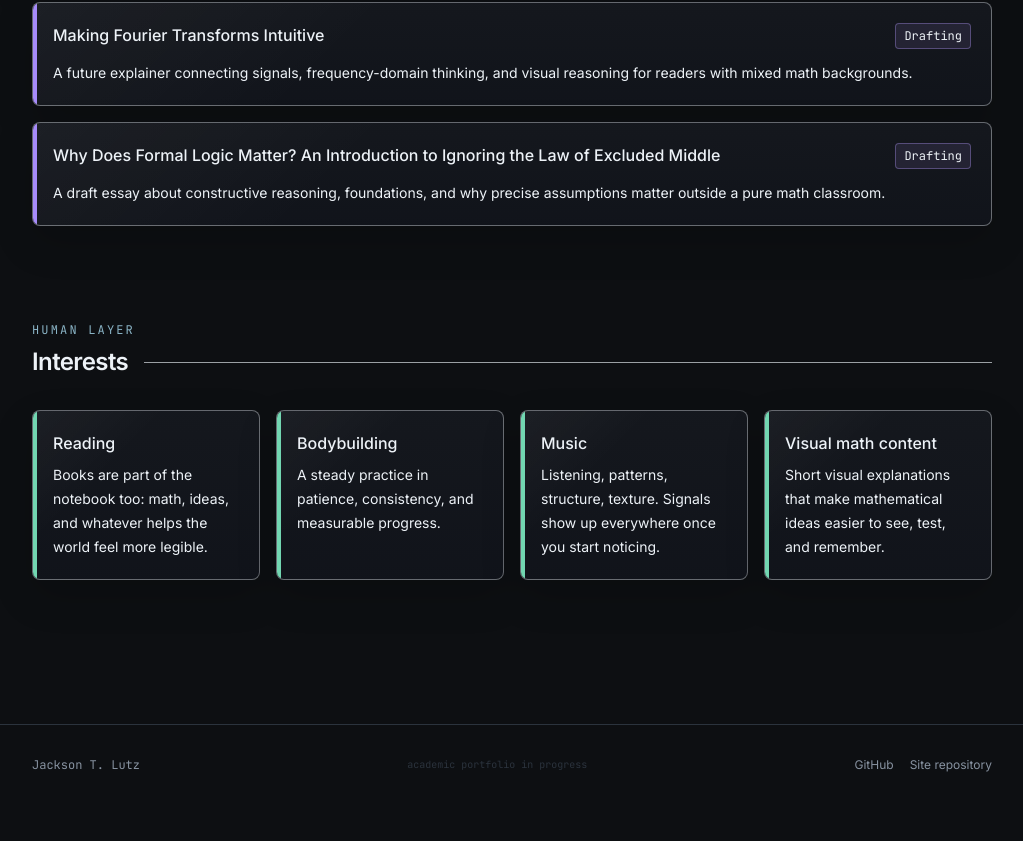
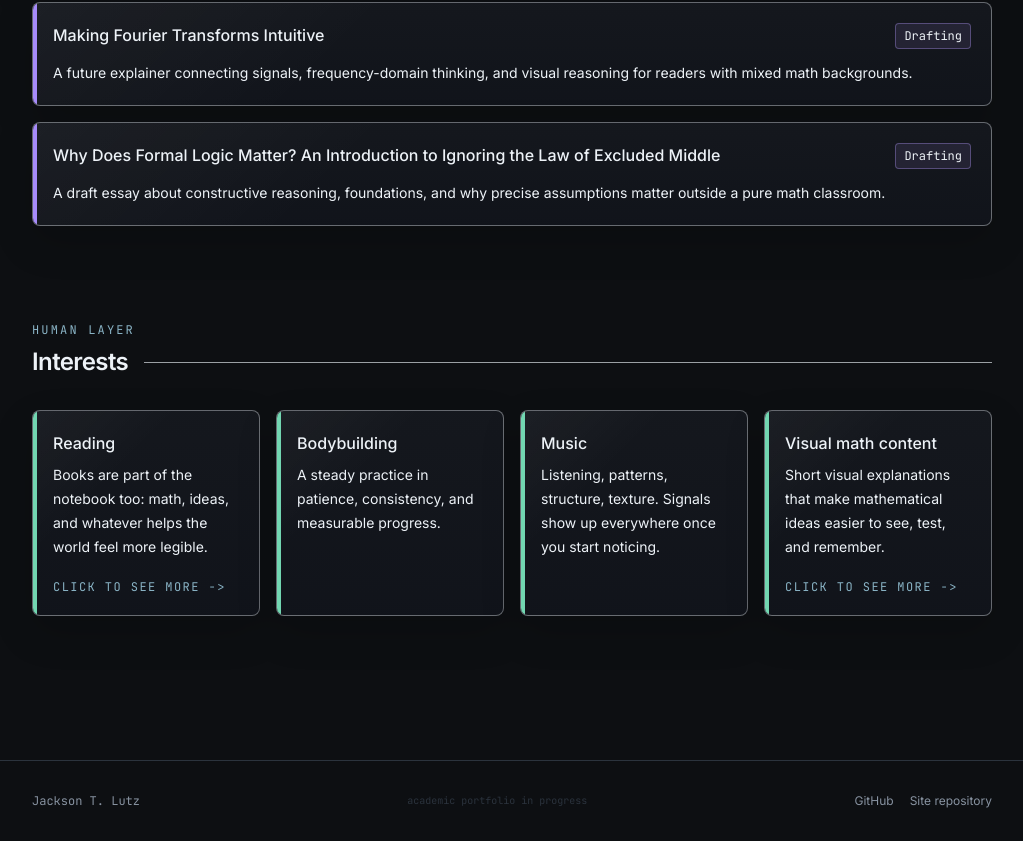
Before and after one commit to jtlutz190/Jacksons-website, a Next.js app: page / in a window 1280 px wide. Shown: the part 2651-3492 px from the top of the page, without its empty margins (128-1151 px from the left). Before the commit the page ends 3456 px from the top, so only its background shows below. Built offline with nearby package versions, Linux system fonts and the light colour scheme.

Commit message:
Clarify linked interest cards

```diff
--- a/components/InterestCard.tsx
+++ b/components/InterestCard.tsx
@@ -24,10 +24,13 @@ export default function InterestCard({
         href={link}
         target="_blank"
         rel="noreferrer"
-        className={`card ${accentClass} block rounded-lg bg-surface p-5 no-underline transition-colors hover:bg-surface-2 focus:outline-none focus:ring-2 focus:ring-accent-dim focus:ring-offset-2 focus:ring-offset-bg`}
+        className={`card ${accentClass} flex h-full flex-col rounded-lg bg-surface p-5 no-underline transition-colors hover:bg-surface-2 focus:outline-none focus:ring-2 focus:ring-accent-dim focus:ring-offset-2 focus:ring-offset-bg`}
         aria-label={`${title}: open link`}
       >
         {cardContent}
+        <span className="mt-auto pt-5 font-mono text-xs uppercase tracking-[0.12em] text-accent">
+          Click to see more -&gt;
+        </span>
       </a>
     );
   }
```
